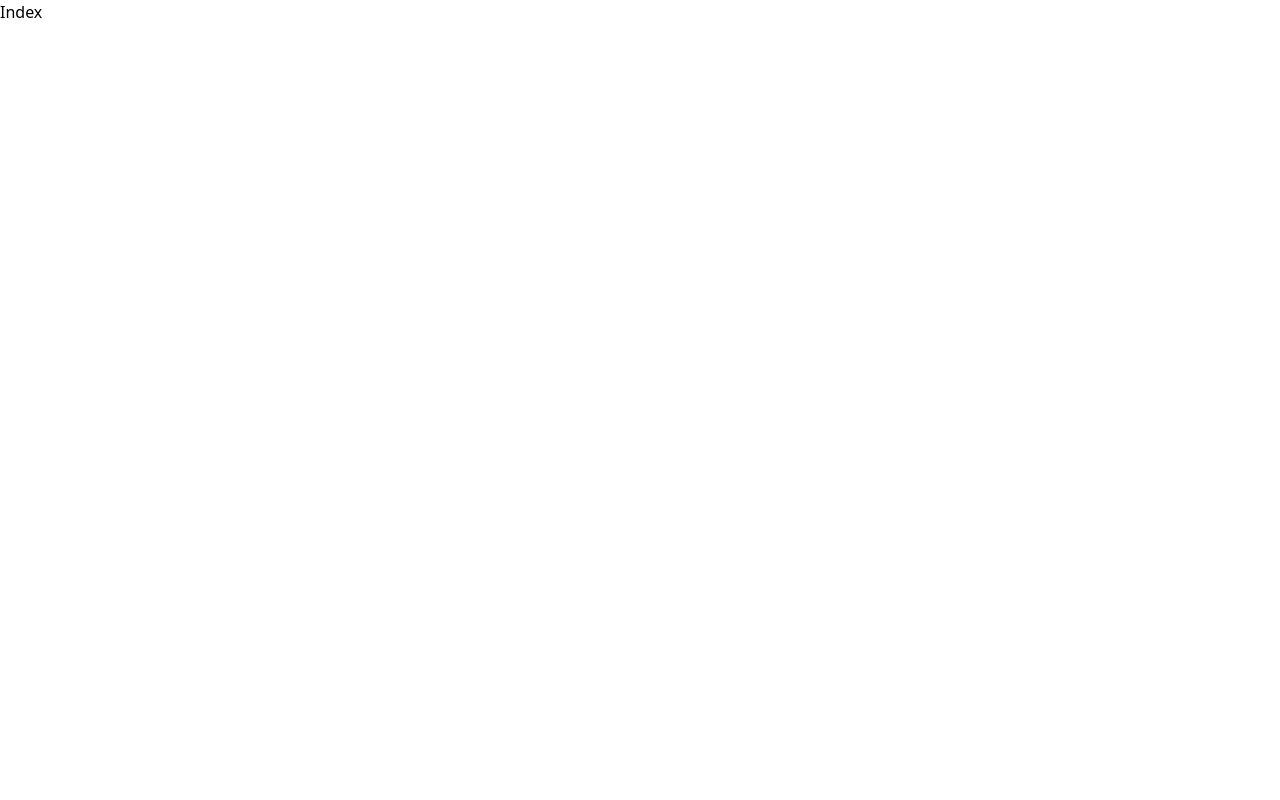
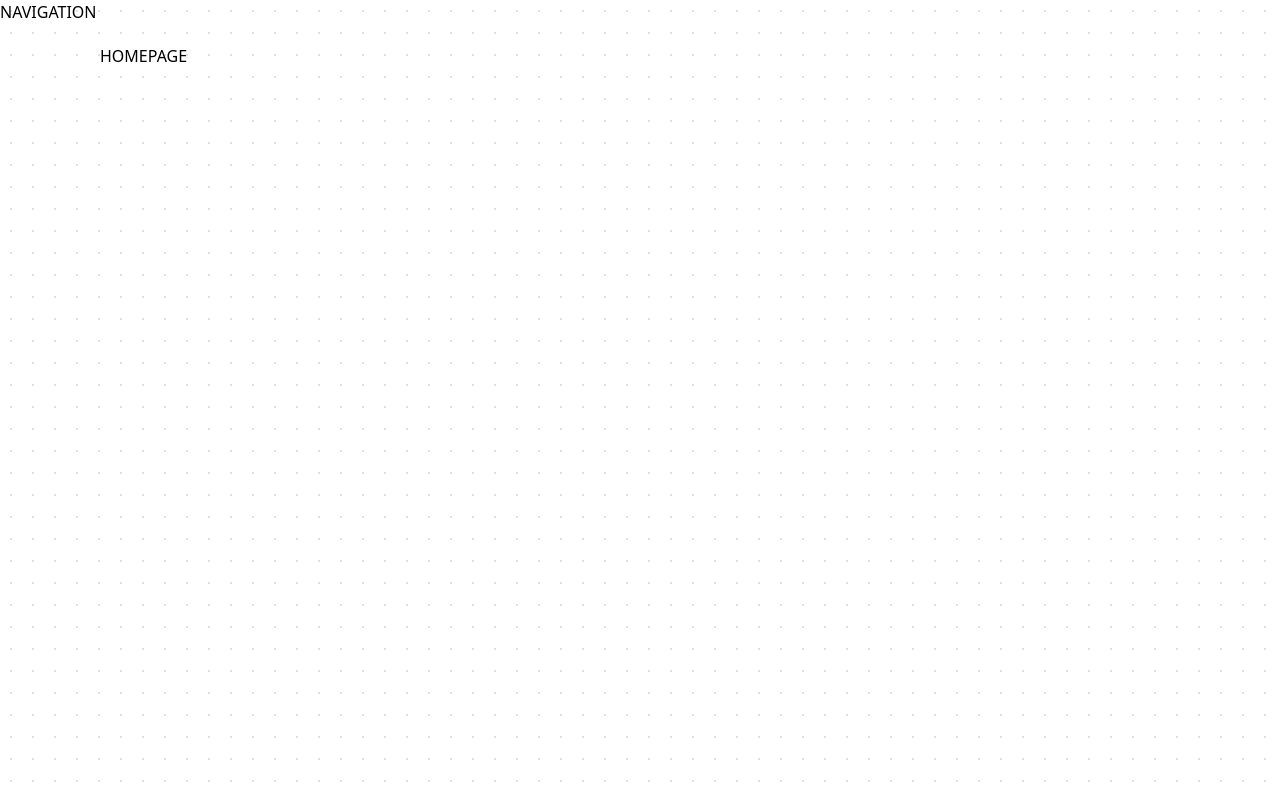
Before and after one commit to codeSubhajit0/CALIZER, a Next.js app: page / in a window 1280 px wide. Built offline with nearby package versions, Linux system fonts and the light colour scheme.

Commit message:
feat: add achitectural-layout; add pattern background; add max-width

```diff
--- a/src/components/Content/Content.tsx
+++ b/src/components/Content/Content.tsx
@@ -1,13 +1,24 @@
 "use client";
 
-import { useviewport } from "@/hooks/useviewport.hook";
+import Home from "../Pages/Home/Home";
+import Navigation from "../Utils/Navigation/Navigation";
 
 export const Content: React.FC = () => {
-  const viewport = useviewport();
-
   return (
-    <div>
-      <div>Index</div>
+    <div className="h-screen w-full">
+      <div
+        className="relative w-full min-h-full bg-white bg-[radial-gradient(circle,rgba(0,0,0,0.12)_1px,transparent_1.2px)]
+        bg-size-[22px_22px]"
+      >
+        <div>
+          <Navigation />
+          <div className="mx-auto max-w-360 w-full">
+            <div className="px-5 py-5 md:px-25 lg:px-25">
+              <Home />
+            </div>
+          </div>
+        </div>
+      </div>
     </div>
   );
 };
--- /dev/null
+++ b/src/components/Pages/Home/Home.tsx
@@ -0,0 +1,9 @@
+export const Home: React.FC = () => {
+  return (
+    <div>
+      <div>HOMEPAGE</div>
+    </div>
+  );
+};
+
+export default Home;
--- /dev/null
+++ b/src/components/Utils/Navigation/Navigation.tsx
@@ -0,0 +1,9 @@
+export const Navigation: React.FC = () => {
+  return (
+    <div>
+      <div>NAVIGATION</div>
+    </div>
+  );
+};
+
+export default Navigation;
```
